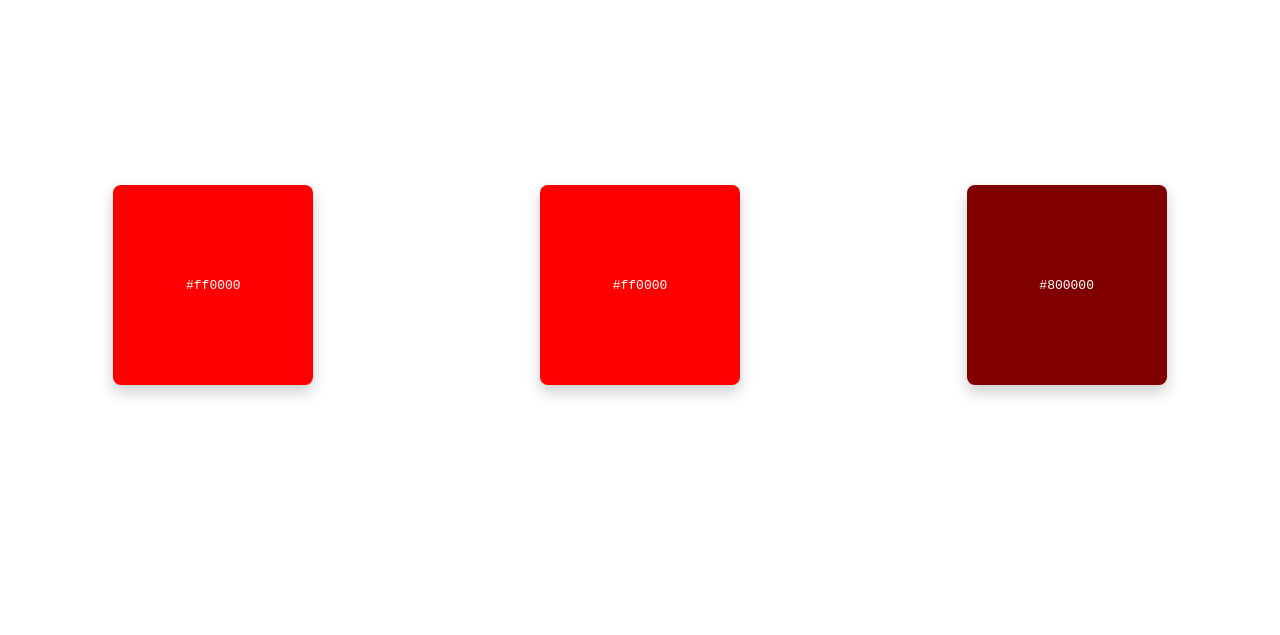
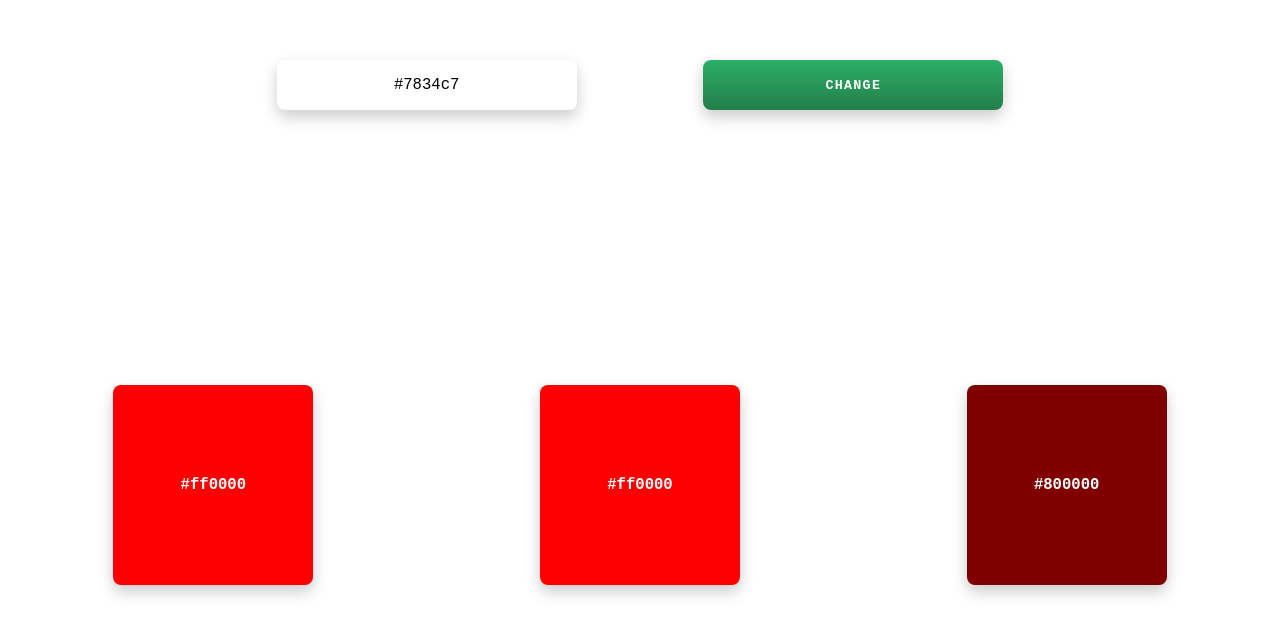
Before and after one commit to josee-fernandes/color-brightness, a plain HTML site: page index.html in a window 1280 px wide. Shown: the part 115-750 px from the top of the page. Drawn offline with Linux system fonts and the light colour scheme.

Commit message:
Add input and button

```diff
--- a/index.html
+++ b/index.html
@@ -13,6 +13,8 @@
 </head>
 <body>
    <div class="grid">
+      <input type="text" value="#7834c7" class="color-value">
+      <button class="change-color">Change</button>
       <div class="color"></div>
       <div class="lighter-color"></div>
       <div class="darker-color"></div>
--- a/style.css
+++ b/style.css
@@ -19,10 +19,50 @@ body{
    width: 100%;
    height: 100%;
    place-items: center;
-   grid-template-columns: repeat(3, 1fr);
+   grid-template-columns: repeat(6, 1fr);
+   grid-template-rows: repeat(2, 1fr);
+}
+
+.color-value{
+   grid-column: 2 / 4;
+   min-height: 50px;
+   padding: 10px;
+   border-radius: 8px;
+   border: none;
+   box-shadow: 0 7px 15px 0 rgba(0, 0, 0, .2);
+   text-align: center;
+   max-width: 300px;
+   width: 80%;
+   font-size: 1.2rem;
+}
+
+.color-value:focus{
+   outline: none;
+}
+
+.change-color{
+   grid-column: 4 / 6;
+   min-height: 50px;
+   max-width: 300px;
+   width: 80%;
+   border: none;
+   border-radius: 8px;
+   background: linear-gradient(0, rgb(35, 126, 74), rgb(44, 175, 103));
+   color: white;
+   font-weight: 700;
+   text-transform: uppercase;
+   letter-spacing: .1rem;
+   cursor: pointer;
+   transition: filter .2s ease;
+   box-shadow: 0 7px 15px 0 rgba(0, 0, 0, .2);
+}
+
+.change-color:hover{
+   filter: brightness(1.2);
 }
 
 .color, .lighter-color, .darker-color{
+   grid-row: 2 / 3;
    max-width: 200px;
    max-height: 200px;
    width: 80%;
@@ -33,4 +73,18 @@ body{
    place-items: center;
    color: white;
    mix-blend-mode: difference;
+   font-size: 1.2rem;
+   font-weight: 700;
 }
+
+.color{
+   grid-column: 1 / 3;
+}
+
+.lighter-color{
+   grid-column:  3 / 5;
+}
+
+.darker-color{
+   grid-column: 5 / 7;
+}
```
